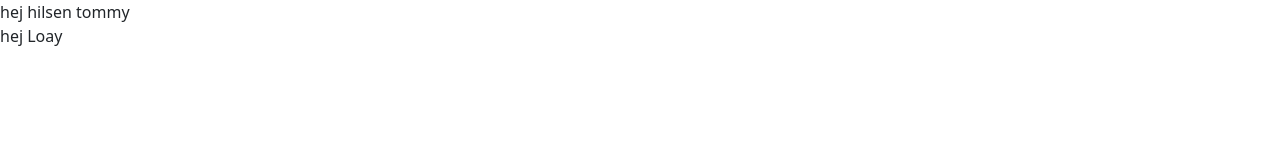
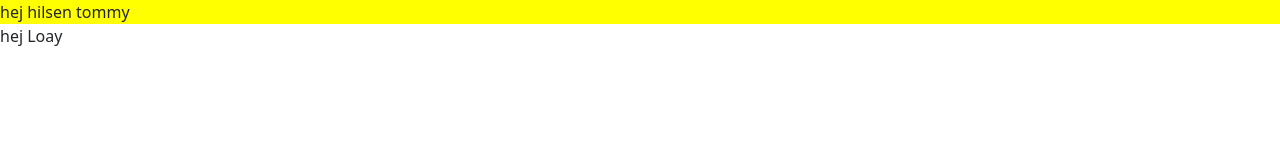
Before and after one commit to loay0013/nykfsyhus, a website: page index.html in a window 1280 px wide. Drawn offline with nearby package versions, Linux system fonts and the light colour scheme; files that its build step writes are made by us from their sources.

Commit message:
test af custom farve til alle

```diff
--- a/index.html
+++ b/index.html
@@ -16,7 +16,7 @@
 </head>
 
 <body>
-<div>
+<div class="bg-minFarve">
 	hej hilsen tommy
 </div>
 <div>hej Loay</div>
```
